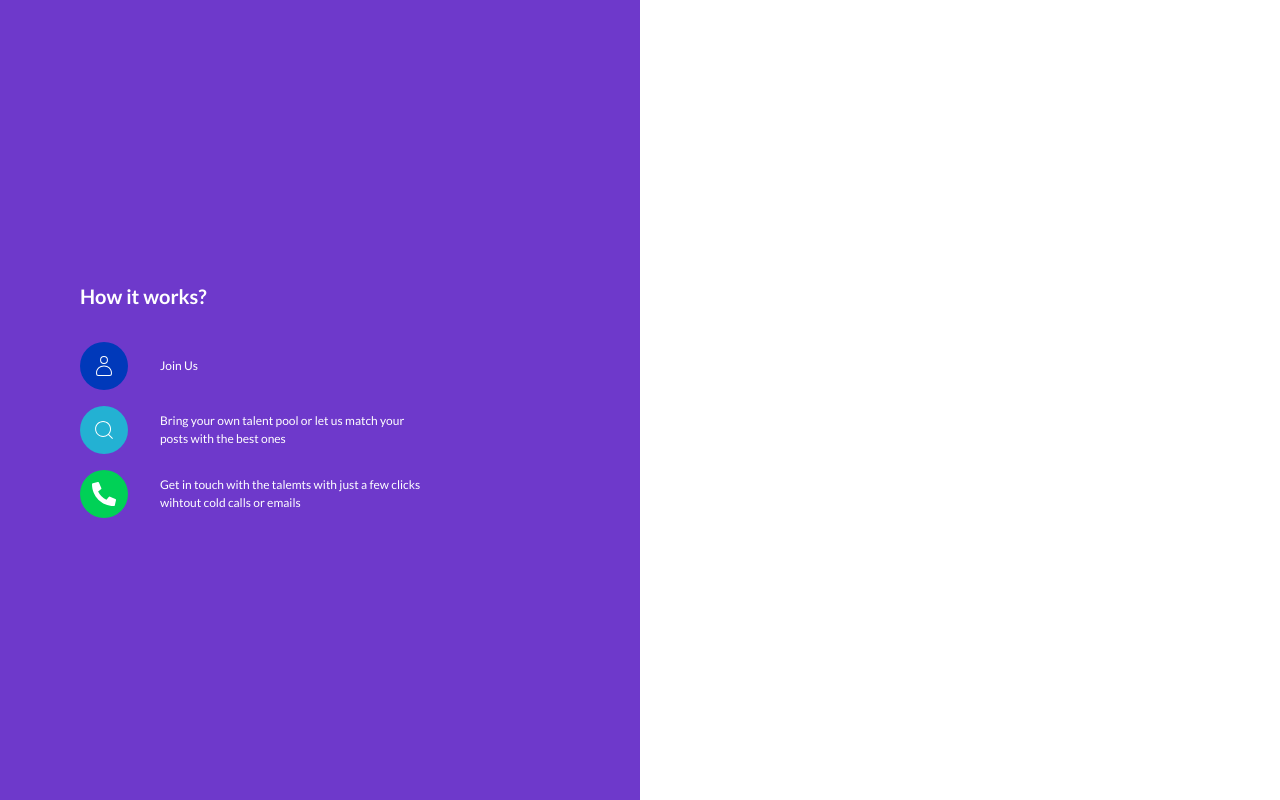
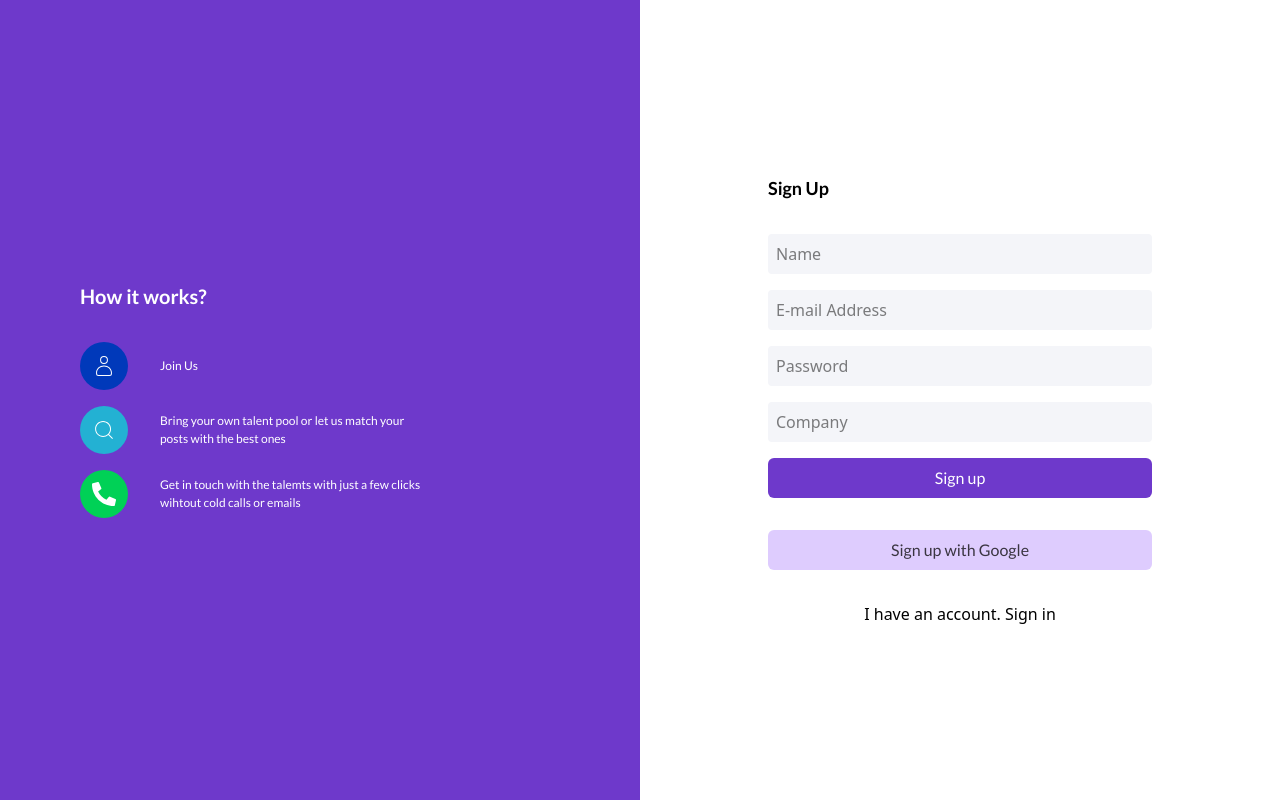
Before and after one commit to Favics-T/Admin-Dashboard, a React (Vite) app: page /signup in a window 1280 px wide. Built offline with nearby package versions, Linux system fonts and the light colour scheme.

Commit message:
fixed the signup bug

```diff
--- a/src/App.jsx
+++ b/src/App.jsx
@@ -19,10 +19,12 @@ const App = () => {
           <Route path="/signup" element={<SignUp />} />
         </Route>
 
+
+
         {/* Main Layout Group */}
         <Route element={<MainLayout />}>
           <Route path="/home" element={<Home />} />
-          {/* More main pages can go here */}
+
         </Route>
 
         {/* 404 fallback */}
--- a/src/Authentication/AuthLayout.jsx
+++ b/src/Authentication/AuthLayout.jsx
@@ -1,7 +1,8 @@
 import React from 'react'
 import SplashCard from './components/SplashCard'
+import { Outlet } from 'react-router-dom'
 
-const AuthLayout = ({ children }) => {
+const AuthLayout = () => {
   return (
     <div className='  h-screen md:justify-start justify-center '>
       <div className='flex md:flex-row flex-col h-full'>
@@ -9,7 +10,7 @@ const AuthLayout = ({ children }) => {
 <SplashCard />
        </div>
        <div className='md:w-1/2'>
-        {children}
+        <Outlet />
        </div>
 
 
--- a/src/pages/Home/components/EarningByItem.jsx
+++ b/src/pages/Home/components/EarningByItem.jsx
@@ -1,4 +1,4 @@
-// EarningByItem.jsx
+
 import React from 'react';
 import { ChevronRight } from 'lucide-react';
 
--- a/src/pages/Home/components/Impression.jsx
+++ b/src/pages/Home/components/Impression.jsx
@@ -1,4 +1,4 @@
-// Impression.jsx
+
 import React from 'react';
 import { Bar } from 'react-chartjs-2';
 import { Chart as ChartJS, CategoryScale, LinearScale, BarElement, Tooltip } from 'chart.js';
```
